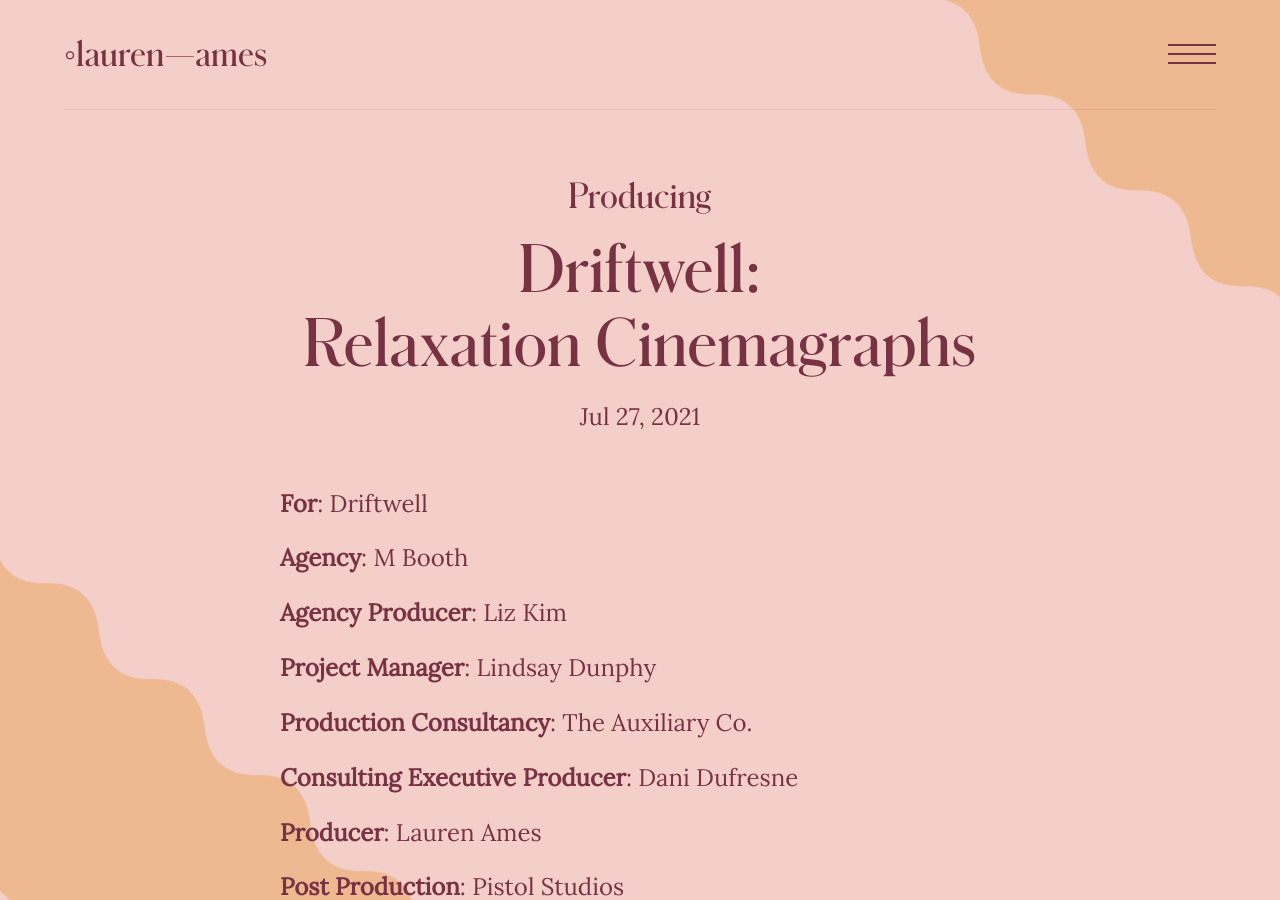
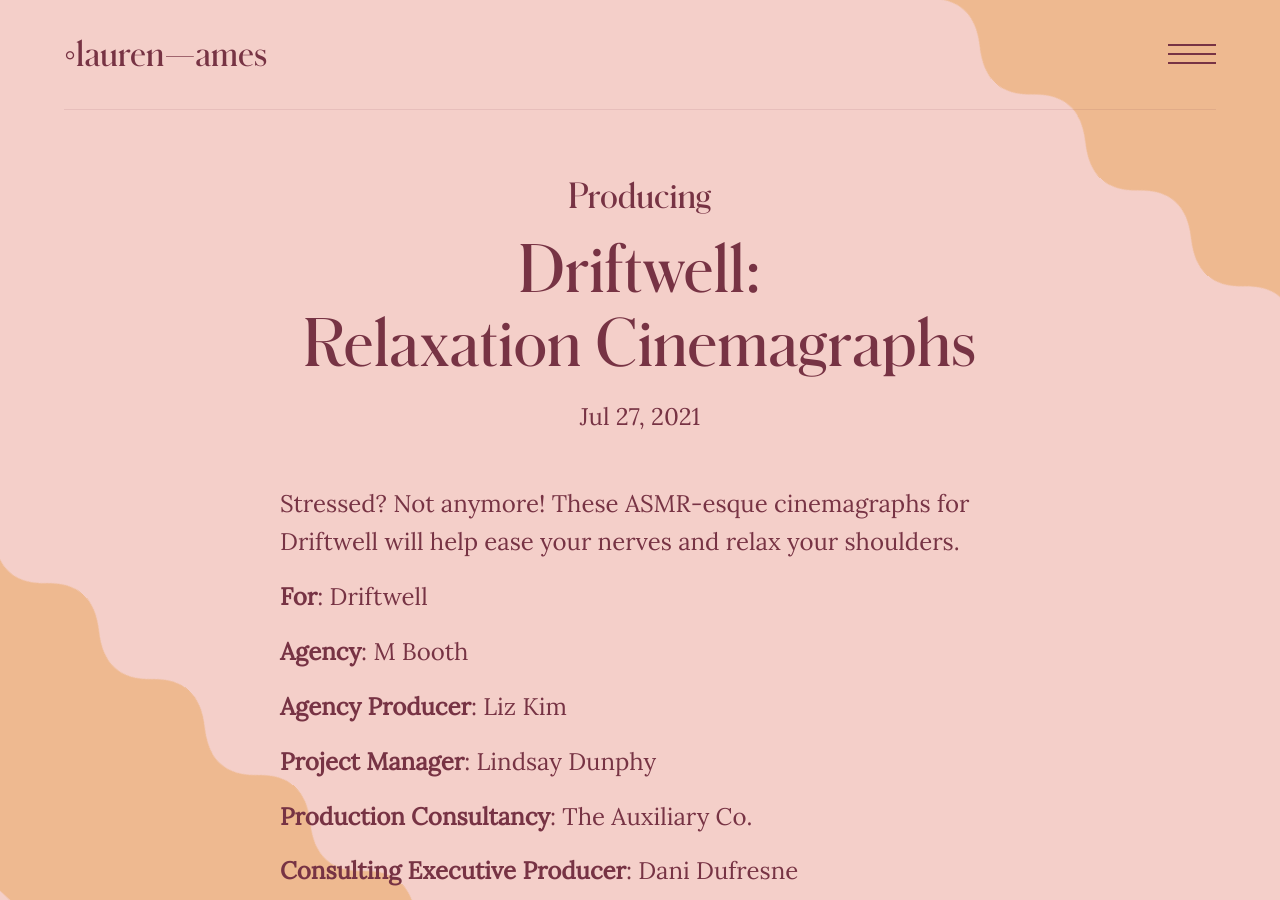
Before and after one commit to smittenn/laa-blog, a Jekyll site: the page built from _posts/2021-07-27-driftwell-relaxation-cinemagraphs.markdown, in a window 1280 px wide and 900 px high. Built offline with Jekyll 4.4.1, drawn with Linux system fonts in a browser that asks for light colours; our own code applies the rules of GitHub Pages for plain Markdown files.

Commit message:
Updated Driftwell Relaxation Cinemagraphs

```diff
--- a/_posts/2021-07-27-driftwell-relaxation-cinemagraphs.markdown
+++ b/_posts/2021-07-27-driftwell-relaxation-cinemagraphs.markdown
@@ -4,6 +4,8 @@
 categories:
 - Producing
 ---
+
+Stressed? Not anymore! These ASMR-esque cinemagraphs for Driftwell will help ease your nerves and relax your shoulders.
 
 **For**: Driftwell
 
```
